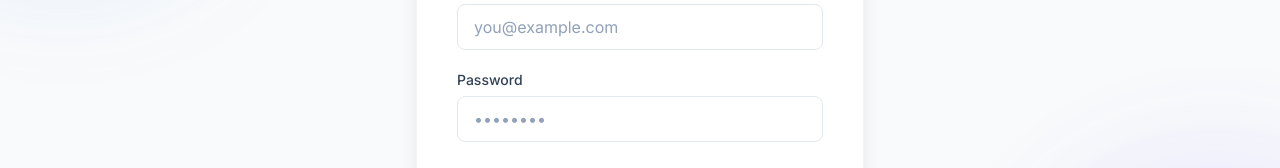
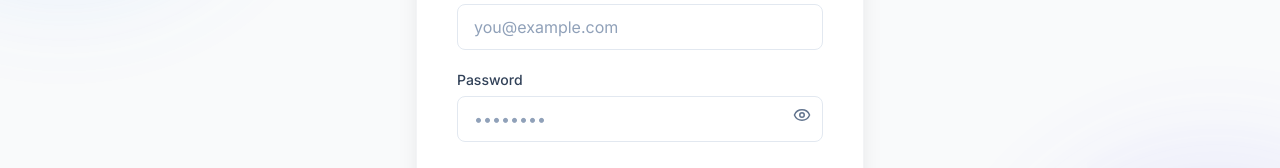
Before and after one commit to Iqbal917/GigFlow-Smart-Leads-Dashboard, a React (Vite) app in the folder frontend/: page / in a window 1280 px wide. Shown: the part 325-493 px from the top of the page. Built offline with nearby package versions, Linux system fonts and the light colour scheme; no server answers.

Commit message:
feat: add password visibility toggle in login page

```diff
--- a/frontend/src/pages/LoginPage.tsx
+++ b/frontend/src/pages/LoginPage.tsx
@@ -4,6 +4,8 @@ import { useForm } from 'react-hook-form';
 import { zodResolver } from '@hookform/resolvers/zod';
 import { z } from 'zod';
 import toast from 'react-hot-toast';
+import { Eye, EyeOff } from 'lucide-react';
+
 import { loginUser } from '../services/auth.service';
 import { useAuthStore } from '../store/authStore';
 import { Input } from '../components/ui/Input';
@@ -19,6 +21,8 @@ type LoginFormValues = z.infer<typeof loginSchema>;
 
 const LoginPage = () => {
   const [isLoading, setIsLoading] = useState(false);
+  const [showPassword, setShowPassword] = useState(false);
+
   const navigate = useNavigate();
   const setAuth = useAuthStore((state) => state.setAuth);
 
@@ -46,6 +50,7 @@ const LoginPage = () => {
 
   return (
     <div className="min-h-screen flex items-center justify-center bg-gray-50 dark:bg-dark-bg p-4 transition-colors duration-300 relative overflow-hidden">
+
       {/* Decorative background blobs */}
       <div className="absolute top-[-10%] left-[-10%] w-96 h-96 bg-primary-400/20 rounded-full blur-3xl animate-pulse"></div>
       <div className="absolute bottom-[-10%] right-[-10%] w-96 h-96 bg-indigo-500/20 rounded-full blur-3xl animate-pulse" style={{ animationDelay: '2s' }}></div>
@@ -56,6 +61,7 @@ const LoginPage = () => {
 
       <div className="w-full max-w-md z-10">
         <div className="glass-card rounded-2xl p-8 sm:p-10">
+
           <div className="flex flex-col items-center mb-8">
             <h1 className="text-3xl font-bold text-slate-900 dark:text-white tracking-tight text-center">
               Welcome to GigFlow
@@ -66,6 +72,7 @@ const LoginPage = () => {
           </div>
 
           <form onSubmit={handleSubmit(onSubmit)} className="space-y-5">
+
             <Input
               label="Email"
               type="email"
@@ -74,25 +81,46 @@ const LoginPage = () => {
               error={errors.email?.message}
             />
 
+            {/* Password Field with Toggle */}
+            <div className="relative">
               <Input
                 label="Password"
-              type="password"
+                type={showPassword ? 'text' : 'password'}
                 placeholder="••••••••"
                 {...register('password')}
                 error={errors.password?.message}
               />
 
-            <Button type="submit" className="w-full mt-2" size="lg" isLoading={isLoading}>
+              <button
+                type="button"
+                onClick={() => setShowPassword((prev) => !prev)}
+                className="absolute right-3 top-9 text-slate-500 hover:text-slate-700 dark:hover:text-slate-300"
+              >
+                {showPassword ? <EyeOff size={18} /> : <Eye size={18} />}
+              </button>
+            </div>
+
+            <Button
+              type="submit"
+              className="w-full mt-2"
+              size="lg"
+              isLoading={isLoading}
+            >
               Sign In
             </Button>
+
           </form>
 
           <p className="mt-8 text-center text-sm text-slate-600 dark:text-slate-400">
             Don't have an account?{' '}
-            <Link to="/register" className="font-medium text-primary-600 dark:text-primary-400 hover:text-primary-500 dark:hover:text-primary-300 transition-colors">
+            <Link
+              to="/register"
+              className="font-medium text-primary-600 dark:text-primary-400 hover:text-primary-500 dark:hover:text-primary-300 transition-colors"
+            >
               Create one
             </Link>
           </p>
+
         </div>
       </div>
     </div>
```
Lines whose indentation alone changed are shown as unchanged.
